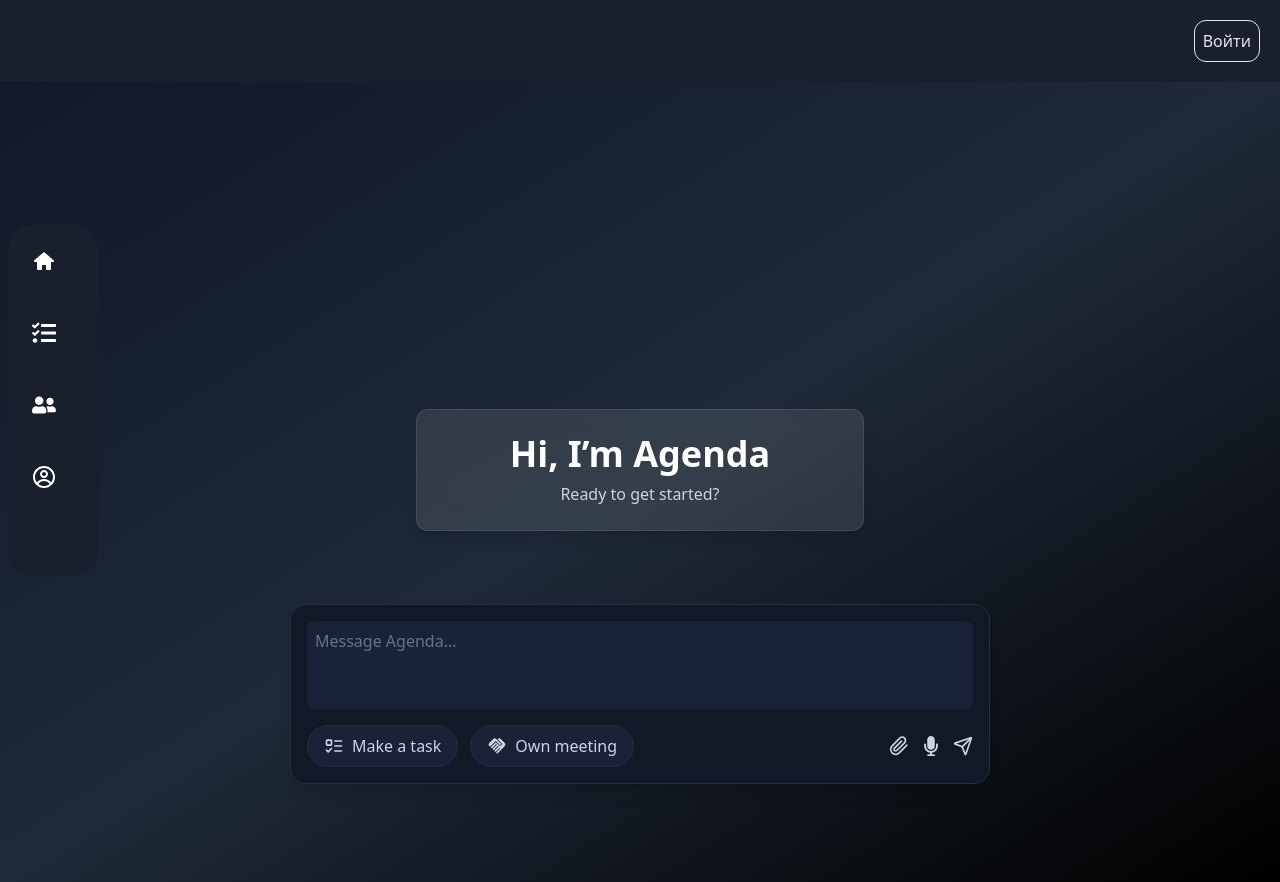
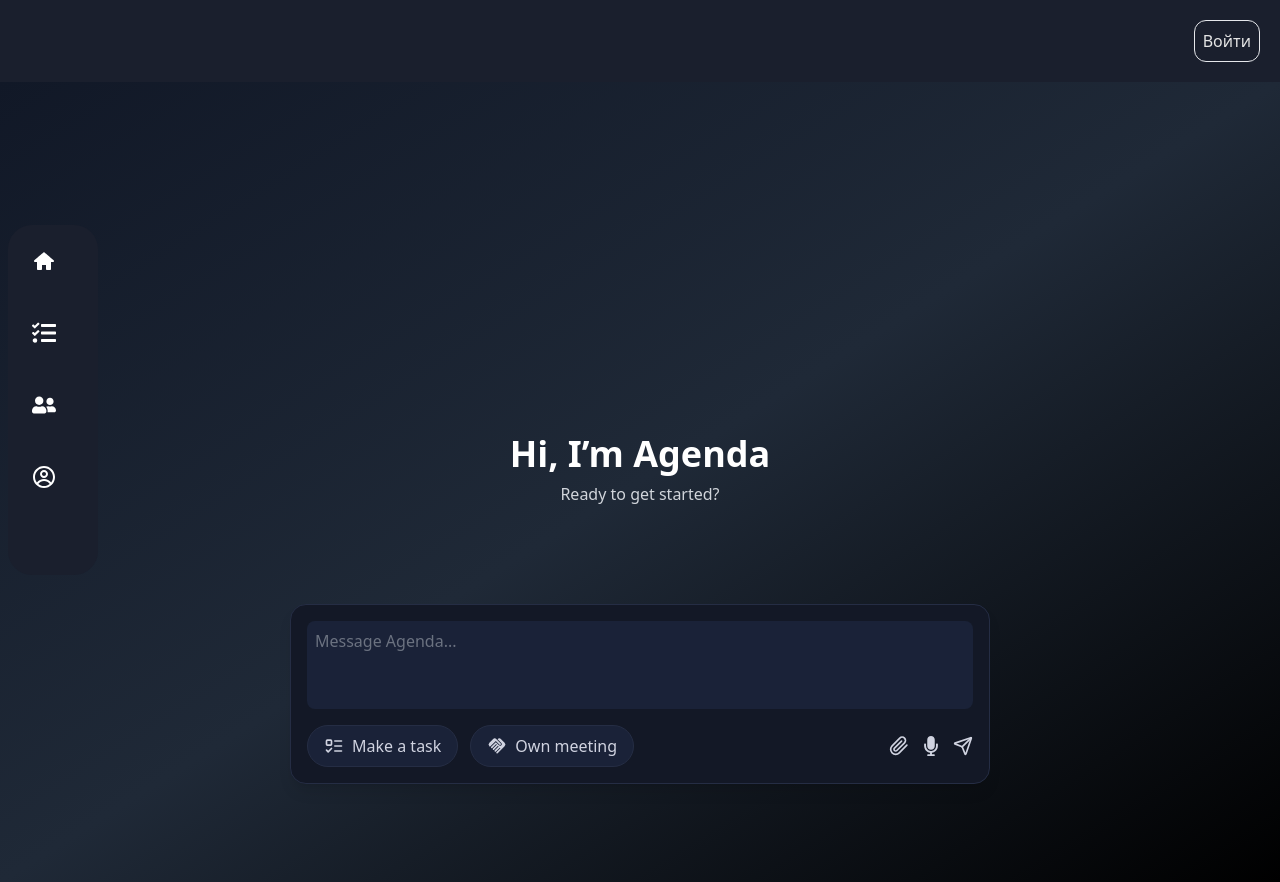
Before and after one commit to foxnaim/Agenda-client-, a Next.js app: page /pages/Home in a window 1280 px wide. Built offline with nearby package versions, Linux system fonts and the light colour scheme.

Commit message:
modified:   src/app/pages/Home/page.tsx

```diff
--- a/src/app/pages/Home/page.tsx
+++ b/src/app/pages/Home/page.tsx
@@ -31,12 +31,6 @@ const Home = () => {
       <div className="h-screen w-full bg-gradient-to-br from-gray-900 via-gray-800 to-black flex flex-col items-center justify-center text-center">
 
         {/* Контейнер с фоном как в блоках чата */}
-        <motion.div
-          className="bg-white/10 backdrop-blur-md rounded-xl p-6 shadow-lg border border-white/10 w-[90%] max-w-md"
-          initial="hidden"
-          animate="visible"
-          variants={headingVariants}
-        >
           {/* Заголовок */}
           <motion.h1
             className="text-4xl font-semibold text-white"
@@ -52,7 +46,6 @@ const Home = () => {
           >
             Ready to get started?
           </motion.p>
-        </motion.div>
 
         {/* AI-компонент */}
         <motion.div
```
